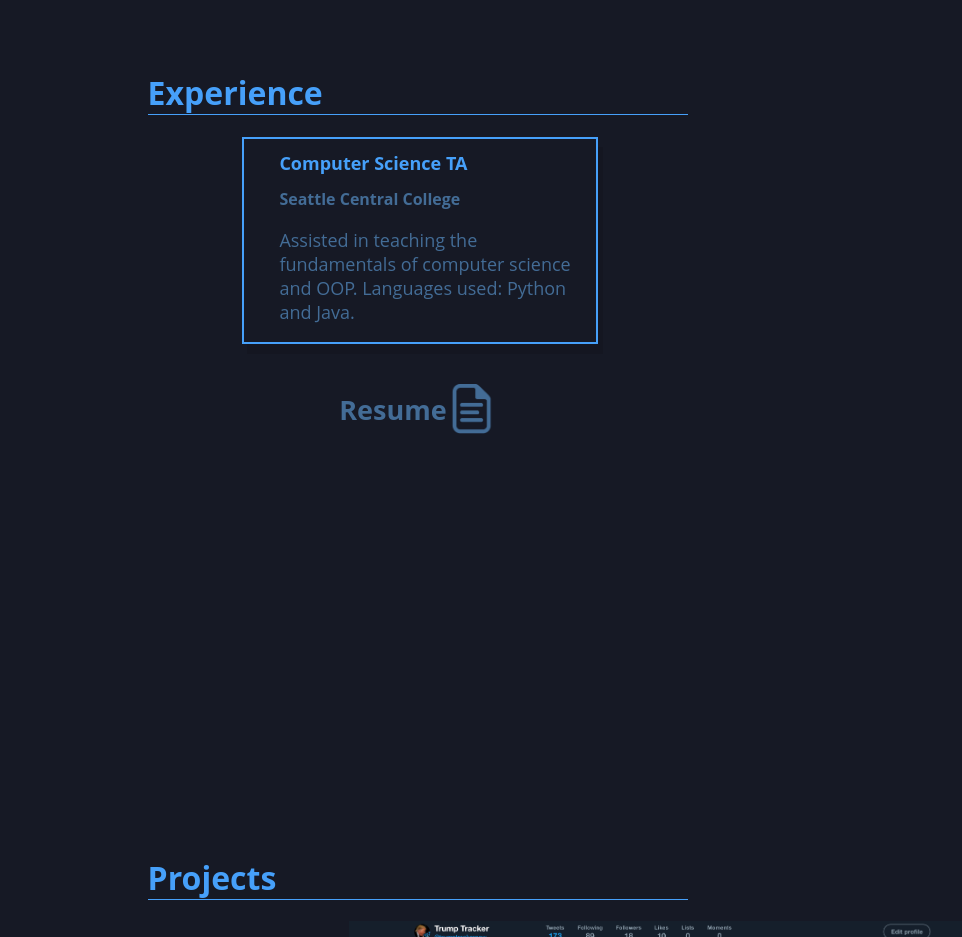
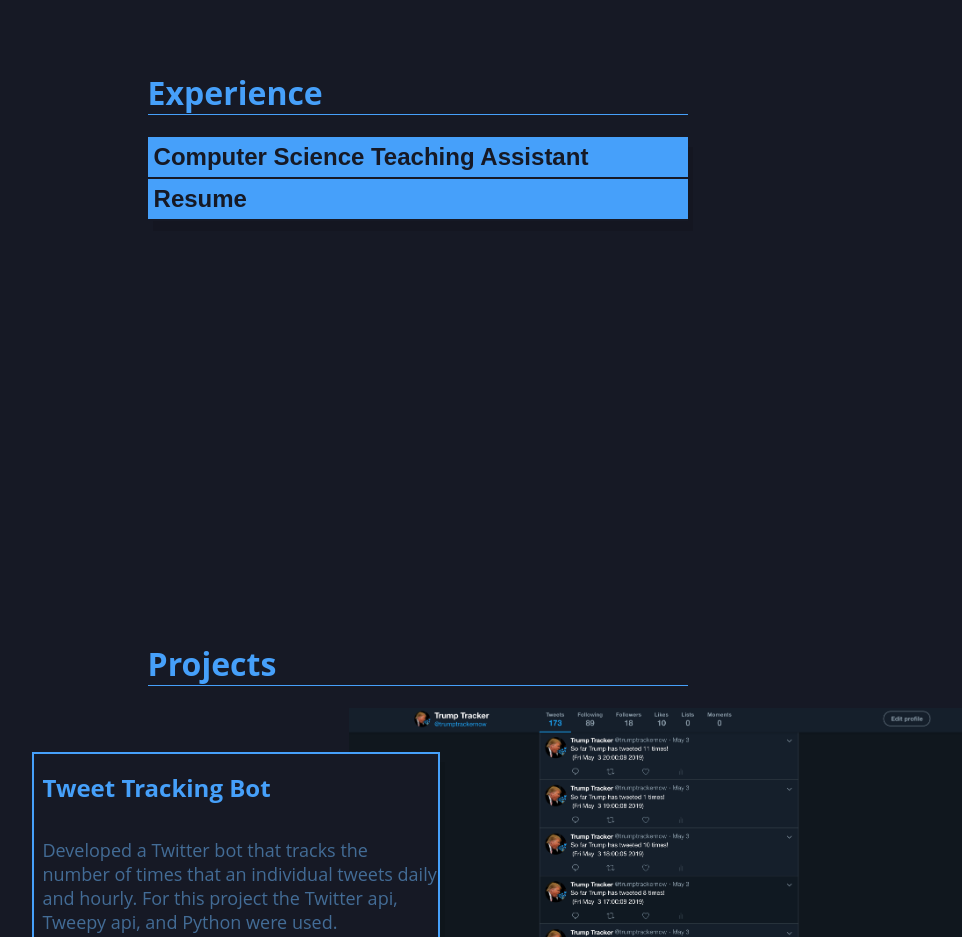
Before and after one commit to ryanKrumbholz/personal-site, a React (Create React App) app: page / in a window 1280 px wide. Shown: the part 1640-2577 px from the top of the page, without its empty margins (222-1184 px from the left). Built offline with nearby package versions, Linux system fonts and the light colour scheme.

Commit message:
finished experience section

```diff
--- a/src/App.js
+++ b/src/App.js
@@ -11,6 +11,8 @@
 class App extends Component {
     state = {
       sideDrawerOpen: false,
+      //going to need to update this code when adding more drawers in exp
+      expandableDrawerOpen: false
     };
 
   drawerToggleClickerHandler = () => {
@@ -23,6 +25,10 @@
     this.setState({sideDrawerOpen: false});
   };
 
+  expandableToggleHandler = () => {
+    this.setState({expandableDrawerOpen: !this.state.expandableDrawerOpen});
+  }
+
   render() {
     let backdrop;
 
@@ -34,7 +40,7 @@
         {backdrop}
         <SideDrawer show={this.state.sideDrawerOpen} click={this.backdropClickHandler}/>
         <Navbar drawerClickerHandler={this.drawerToggleClickerHandler} click={this.backdropClickHandler}/>
-        <Body/>
+        <Body expandableToggleHandler={this.expandableToggleHandler} show={this.state.expandableDrawerOpen}/>
         <Sidebar/>
         <Footer/>
       </div>
--- a/src/components/Experience-Elem/Experience-Elem.sass
+++ b/src/components/Experience-Elem/Experience-Elem.sass
@@ -3,23 +3,48 @@
 $accent-color: #436c96;
 
 .experience-elem
+    margin: auto
     width: 100%
     display: flex
     flex-direction: column
-    border-style: solid
-    border-width: 2px
-    border-color: $primary-color
-    box-shadow: 5px 10px rgba(0,0,0,0.1)
+    border-bottom: 2px solid $bg-color
 
 .experience-elem h1
     border-style: none
-    font-size: 18px
-    margin-bottom: 0
+    font-size: 1.5rem
 
 .experience-elem h2
     font-size: 16px
     margin-bottom: 0
     color: $accent-color
 
+.expandable
+    background: $primary-color
+    width: 100%
+    height: 5vh
+    outline: none
+    border: none
+    transition: text-indent 0.3s ease-out
+    display: flex
+
+.experience-elem h1
+    margin-top: auto
+    margin-bottom: auto
+    color: $bg-color
+
+
+.expandable:hover
+
+    text-indent: 15px
+    transition: text-indent 0.3s ease-out
+
 .exp-text
-    padding-left: 10%
+    max-height: 0
+    overflow: hidden
+    transition: max-height 0.3s ease-out
+
+.exp-text-open
+    padding: 1ch
+    display: inline
+    overflow: visible
+    transition: max-height 0.3s ease-out
--- a/src/components/Experience-Elem/ExperienceElem.js
+++ b/src/components/Experience-Elem/ExperienceElem.js
@@ -2,14 +2,20 @@
 import "./Experience-Elem.sass"
 
 const experienceElem = props => {
+    const checkState = props => {}
+    let expTextClass = 'exp-text';
+    if(props.show) {
+        expTextClass = 'exp-text-open';
+        console.log(props.show);
+
+    }
     return (
         <div className="experience-elem">
-            <div className="exp-text">
-                <h1>{props.title}</h1>
-                <h2>{props.company}</h2>
-                <p>{props.desc}</p>
-            </div>
-
+                <button className="expandable" onClick={props.expandableToggle}><h1>{props.title}</h1></button>
+                <div className={expTextClass}>
+                    <h2>{props.company}</h2>
+                    <p>{props.desc}</p>
+                </div>
         </div>
     )
 }
--- a/src/components/Experience/Experience.js
+++ b/src/components/Experience/Experience.js
@@ -1,13 +1,26 @@
 import React from "react"
 import "./Experience.sass"
 import ExperienceElem from "../Experience-Elem/ExperienceElem";
+import { tsPropertySignature } from "@babel/types";
 
-const experience = () => {
+const resume_pdf = require('../../assets/resume.pdf')
+
+const experience = props => {
     return (
         <div className="experience-section">
-            <ExperienceElem title="Computer Science TA"
-                    company="Seattle Central College" desc="Assisted in teaching the fundamentals of computer science and OOP. Languages used: Python and Java."/>
-        </div>
+            <ul>
+                <li><ExperienceElem expandableToggle={props.expandableToggleHandler} show={props.show} title="Computer Science Teaching Assistant"
+                    company="Seattle Central College - 2018" desc="Assisted in teaching the fundamentals of computer science and OOP. Languages used: Python and Java.
+                     Responsibilities: reinforce fundamentals of programming with students that needed assistance, assist students via email, and occasionally
+                      lecture about the fundamentals of programming."/>
+                </li>
+                <li>
+                    <a href={resume_pdf}>
+                        <ExperienceElem title="Resume"/>
+                    </a>
+                </li>
+            </ul>
+            </div>
     )
 }
 
--- a/src/components/Experience/Experience.sass
+++ b/src/components/Experience/Experience.sass
@@ -1,9 +1,27 @@
+$primary-color: #46a0fa;
+
 .experience-section
-    width: 65%
     display: flex
     margin: auto
     flex-direction: column
-    padding-bottom: 5vh
+    box-shadow: 5px 10px rgba(0,0,0,0.1)
+
+.experience-section ul
+    width: 100%
+    margin: auto
+    padding: 0
+    display: flex
+    flex-direction: column
+
+.experience-section li
+    width: 100%
+    margin: auto
+    display: flex
+    list-style-type: none
+    indent: 0px
+
+.experience-section a
+    width: 100%
 
 .experience
     display: flex
--- a/src/components/Home-body/Body.js
+++ b/src/components/Home-body/Body.js
@@ -2,9 +2,6 @@
 import './Body.sass';
 import Carousel from '../Carousel/Carousel';
 import Experience from '../Experience/Experience';
-
-const resume_logo = require('../../assets/resume.png')
-const resume_pdf = require('../../assets/resume.pdf')
 
 const body = props => (
         <div className="container">
@@ -34,10 +31,7 @@
         </div>
         <div className="experience" id="experience">
                 <h1>Experience</h1>
-                <Experience/>
-                <div className="resume">
-                    <a href={resume_pdf}><h2>Resume</h2><img src={resume_logo}/></a>
-                </div>
+                <Experience expandableToggleHandler={props.expandableToggleHandler} show={props.show}/>
         </div>
         <div className="projects" id="projects">
                 <h1>Projects</h1>
```
